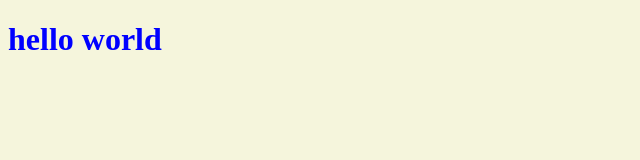
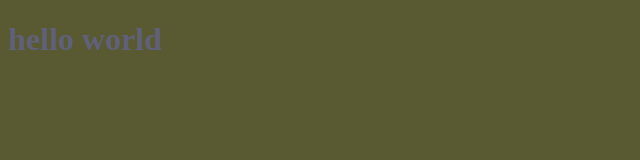
Before and after one commit to lanabinorelamene-web/myproject, a plain HTML site: page index.html in a window 1280 px wide. Shown: the whole page, without its empty margins (0-640 px from the left). Drawn offline with Linux system fonts and the light colour scheme.

Commit message:
changing style for the title

```diff
--- a/index.html
+++ b/index.html
@@ -3,7 +3,7 @@
 <head>
     <meta charset="UTF-8">
     <meta name="viewport" content="width=device-width, initial-scale=1.0">
-    <title>hello world</title>
+    <title>hello this is nor</title>
     <link rel="stylesheet" href="style.css">
 
 
--- a/style.css
+++ b/style.css
@@ -1,7 +1,7 @@
 h1 {
-    color: blue;
+    color: rgb(96, 96, 122);
 }
 
 body {
-    background-color: beige;
+    background-color: rgb(90, 90, 50);
 }
```
